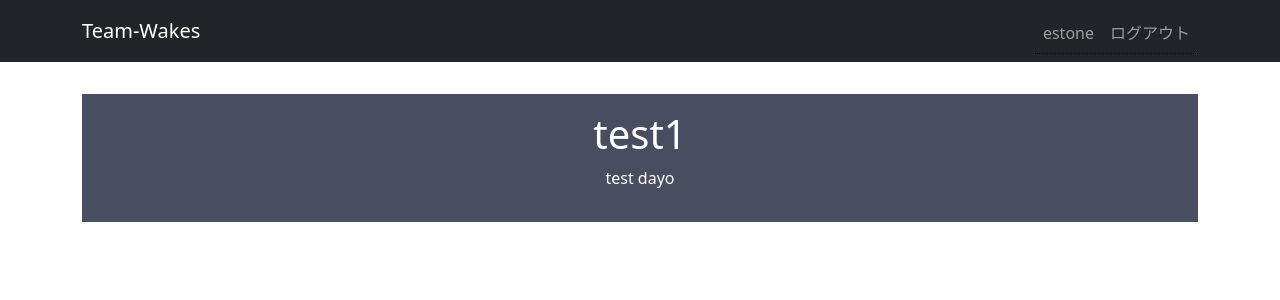
After one commit to estone1223/team-wake, a Django app: page /wakes/1/ in a window 1280 px wide. The commit adds this page. Shown: the top 300 px of the page. Run offline with Django 3.2, Linux system fonts and the light colour scheme; a user stored in the database is signed in; data comes from the database, SQL or seed files in the repository; some libraries are stand-ins or nearby versions.

Commit message:
make CRUD

```diff
--- a/static/wakes/css/style.css
+++ b/static/wakes/css/style.css
@@ -7,6 +7,16 @@ main {
   color: white;
   padding: 3rem 0;
   margin-bottom: 2rem;
+  background-color: #484e60;
+  align-items: center;
+  display: flex;
+  flex-direction: column;
+}
+
+.sub-welcome {
+  color: white;
+  padding: 1rem 0;
+  margin-bottom: 1rem;
   background-color: #484e60;
   align-items: center;
   display: flex;
--- a/templates/wakes/top.html
+++ b/templates/wakes/top.html
@@ -5,7 +5,7 @@
     <h1 class="title">ようこそ、Team-Wakesへ！</h1>
     <p class="subtitle">チームをわけわけしましょう！</p>
     {% if user.is_authenticated %}
-      <a class="btn btn-color" href="">Wakesを登録する</a>
+      <a class="btn btn-color" href="{% url 'wake_new' %}">Wakesを登録する</a>
     {% else %}
       <a class="btn btn-color" href="{% url 'login' %}">ログイン</a>
     {% endif %}
--- /dev/null
+++ b/templates/wakes/wake_detail.html
@@ -0,0 +1,8 @@
+{% extends 'base.html' %}
+
+{% block main %}
+  <div class="sub-welcome">
+    <h1 class="title">{{ wake.name }}</h1>
+    <p class="subtitle">{{ wake.description }}</p>
+  </div>
+{% endblock main %}
--- a/templates/wakes/wake_edit.html
+++ b/templates/wakes/wake_edit.html
@@ -2,7 +2,7 @@
 {% load django_bootstrap5 %}
 
 {% block main %}
-  <h1>Wakeの登録</h1>
+  <h1>Wakeの編集</h1>
   <form action="" method="post">
     {% csrf_token %}
     {% bootstrap_form form %}
```
Also changed, not shown: templates/wakes/wake_new.html (renamed from templates/wakes/wakes_new.html).
